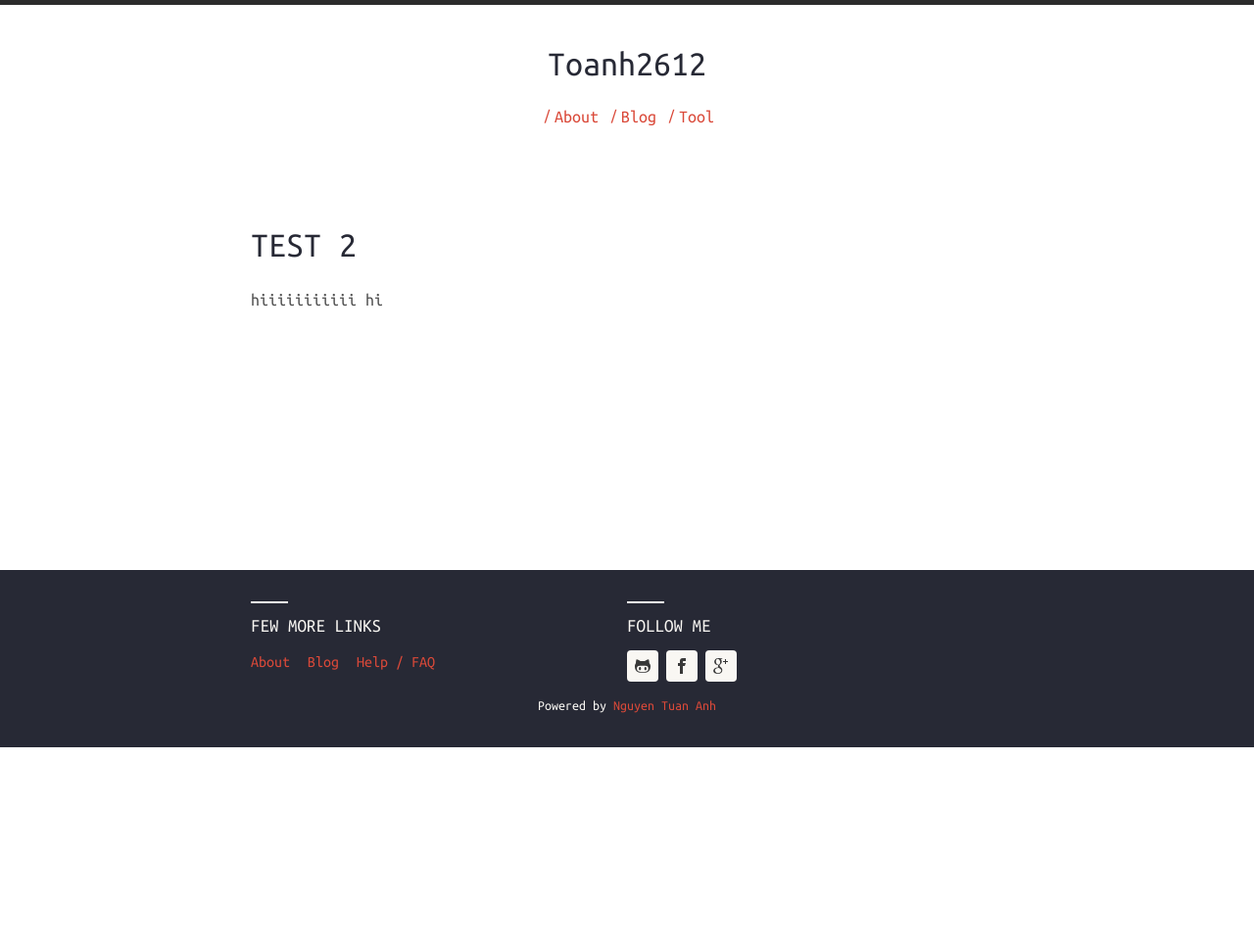
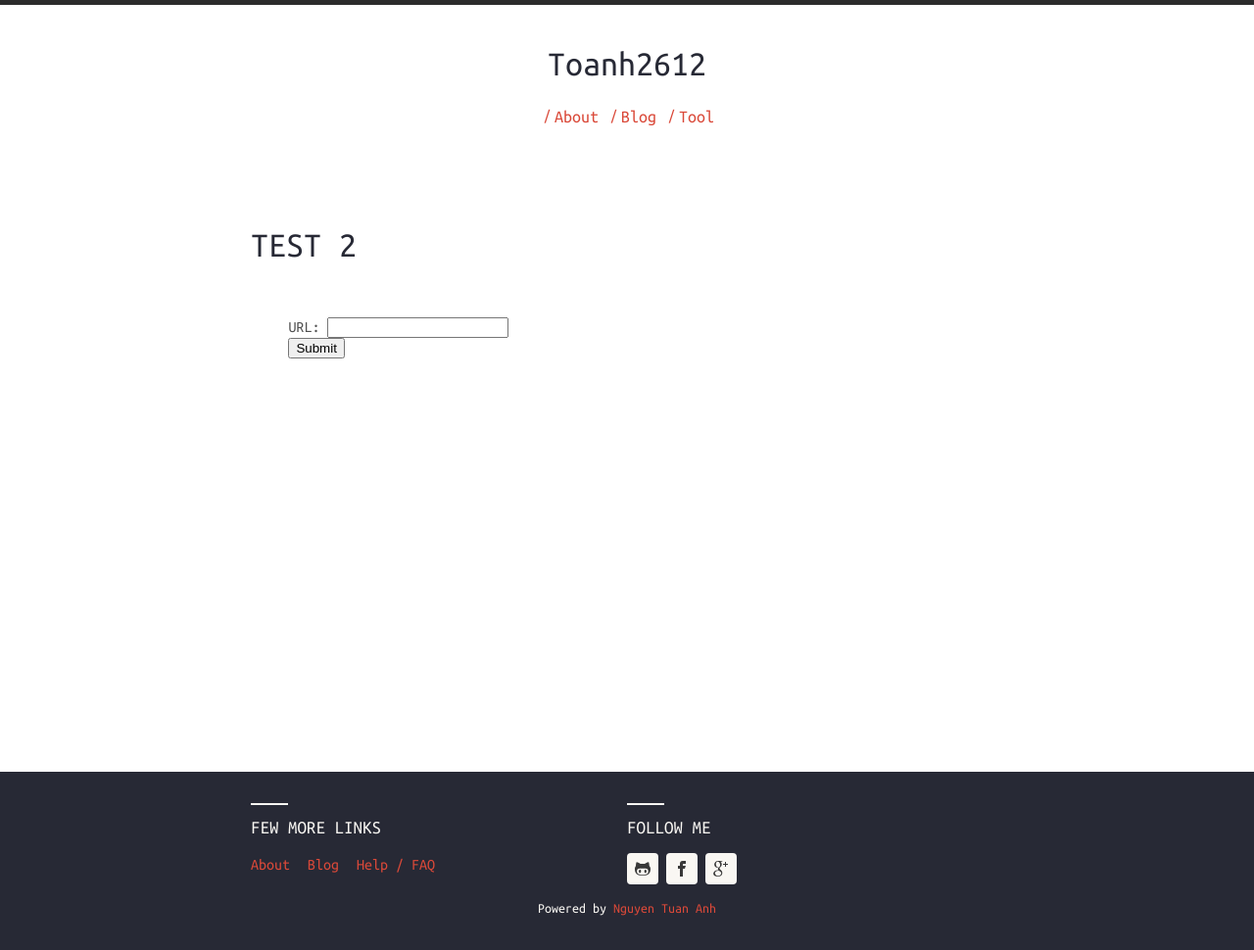
Before and after one commit to toanh2612/toanh2612.github.io, a Jekyll site: the page built from _posts/tools/2018-09-21-hello.markdown, in a window 1280 px wide. Shown: the whole page at 98% size. Built offline with Jekyll 4.4.1, drawn with Linux system fonts in a browser that asks for light colours; nearby versions of some CDN libraries; before the commit the page ends 900 px from its top, so only the background shows below that.

Commit message:
test tool

```diff
--- a/_posts/tools/2018-09-21-hello.markdown
+++ b/_posts/tools/2018-09-21-hello.markdown
@@ -6,5 +6,9 @@ description: TeST 2
 categories:
 - tools
 ---
-hiiiiiiiiiii
-hi
+<div class="page-content wc-container">
+    <form action="">
+    URL: <input type="text" name="url"><br>
+    <input type="submit" value="Submit">
+    </form>
+</div>
```
